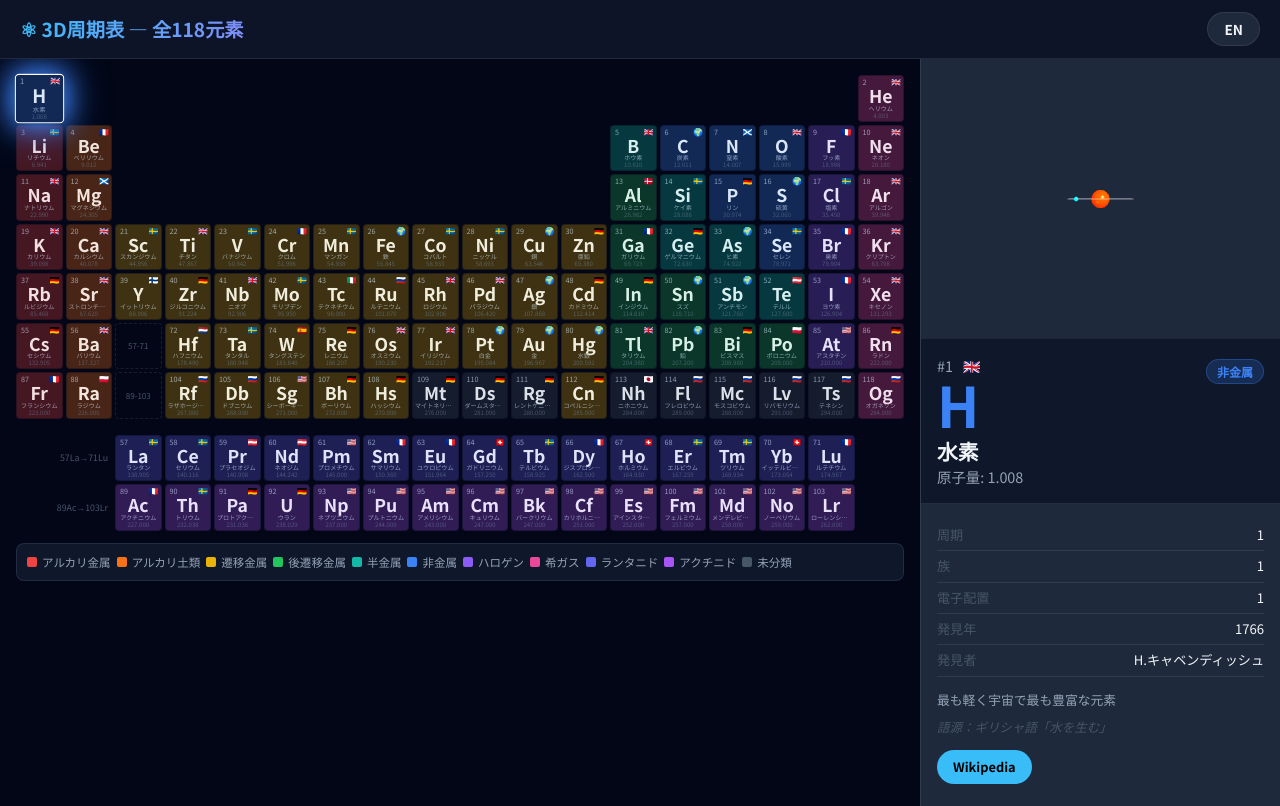
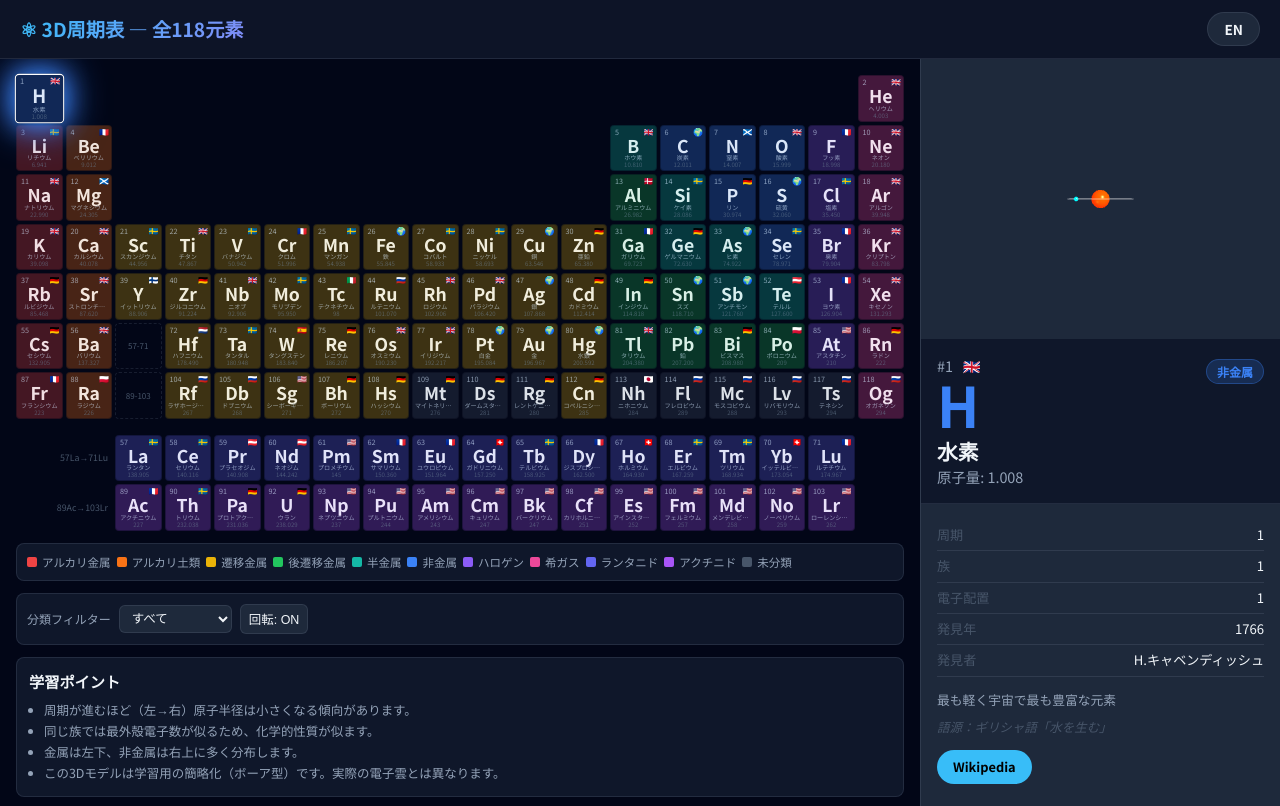
Before and after one commit to nakajima-masahiko/infographicsPublic, a website: page chemistry/periodic-table-3d.html in a window 1280 px wide. Drawn offline with nearby package versions, Linux system fonts and the light colour scheme.

Commit message:
Improve periodic table UX, learning notes, and accessibility

```diff
--- a/chemistry/periodic-table-3d.html
+++ b/chemistry/periodic-table-3d.html
@@ -195,6 +195,58 @@ html, body {
   border-radius: 8px;
   border: 1px solid var(--border);
 }
+#studyPanel {
+  margin-top: 12px;
+  padding: 12px;
+  background: var(--bg-card);
+  border: 1px solid var(--border);
+  border-radius: 8px;
+}
+#studyPanel h2 {
+  font-size: 0.95rem;
+  margin-bottom: 8px;
+}
+#studyPanel ul {
+  margin-left: 1.2em;
+  color: var(--text-secondary);
+  font-size: 0.78rem;
+  line-height: 1.7;
+}
+#controls {
+  margin-top: 12px;
+  display: flex;
+  flex-wrap: wrap;
+  gap: 8px;
+  align-items: center;
+  padding: 10px;
+  background: var(--bg-card);
+  border: 1px solid var(--border);
+  border-radius: 8px;
+}
+#controls label {
+  font-size: 0.75rem;
+  color: var(--text-secondary);
+}
+#controls select,
+#controls button {
+  background: var(--bg-panel);
+  border: 1px solid var(--border);
+  color: var(--text-primary);
+  border-radius: 6px;
+  padding: 5px 8px;
+  font-size: 0.78rem;
+}
+#controls button {
+  cursor: pointer;
+}
+.el-card:focus-visible,
+#langBtn:focus-visible,
+#controls button:focus-visible,
+#controls select:focus-visible,
+#wikiLink:focus-visible {
+  outline: 2px solid var(--accent);
+  outline-offset: 2px;
+}
 .legend-item {
   display: flex;
   align-items: center;
@@ -351,6 +403,17 @@ html, body {
   <div id="tablePane">
     <div id="ptGrid"></div>
     <div id="legend"></div>
+    <div id="controls">
+      <label for="catFilter" id="lbl-filter">分類フィルター</label>
+      <select id="catFilter">
+        <option value="all">すべて</option>
+      </select>
+      <button id="motionBtn" type="button">回転: ON</button>
+    </div>
+    <div id="studyPanel">
+      <h2 id="studyTitle">学習ポイント</h2>
+      <ul id="studyList"></ul>
+    </div>
   </div>
   <div id="detailPane" class="hidden">
     <div id="d3Container"></div>
@@ -547,16 +610,76 @@ POSITIONS.forEach(([z,r,c]) => { POS_MAP[z] = [r,c]; });
 
 // ─── LANGUAGE STATE ────────────────────────────────────────────────────────
 let lang = 'ja';
+let selectedCategory = 'all';
+let motionEnabled = true;
+
+const UI_TEXT = {
+  ja: {
+    title: '⚛ 3D周期表 — 全118元素',
+    lblPeriod: '周期',
+    lblGroup: '族',
+    lblShells: '電子配置',
+    lblDisc: '発見年',
+    lblDiscBy: '発見者',
+    lblFilter: '分類フィルター',
+    all: 'すべて',
+    motionOn: '回転: ON',
+    motionOff: '回転: OFF',
+    studyTitle: '学習ポイント',
+    studyTips: [
+      '周期が進むほど（左→右）原子半径は小さくなる傾向があります。',
+      '同じ族では最外殻電子数が似るため、化学的性質が似ます。',
+      '金属は左下、非金属は右上に多く分布します。',
+      'この3Dモデルは学習用の簡略化（ボーア型）です。実際の電子雲とは異なります。'
+    ],
+    spacerLA: '57La→71Lu',
+    spacerAC: '89Ac→103Lr',
+    placeholderAncient: '古代',
+    wiki: 'Wikipedia',
+    mass: '原子量',
+    category: '分類',
+    shells: '電子配置',
+    discoveredShort: '発見',
+    etymology: '語源：'
+  },
+  en: {
+    title: '⚛ 3D Periodic Table — All 118 Elements',
+    lblPeriod: 'Period',
+    lblGroup: 'Group',
+    lblShells: 'Electron Config',
+    lblDisc: 'Discovered',
+    lblDiscBy: 'Discoverer',
+    lblFilter: 'Category Filter',
+    all: 'All',
+    motionOn: 'Rotation: ON',
+    motionOff: 'Rotation: OFF',
+    studyTitle: 'Study Notes',
+    studyTips: [
+      'Across a period (left→right), atomic radius tends to decrease.',
+      'Elements in the same group have similar valence electrons and similar chemistry.',
+      'Metals are concentrated in the lower-left, nonmetals in the upper-right.',
+      'This 3D model is a simplified Bohr-style visualization, not a quantum electron cloud.'
+    ],
+    spacerLA: '57La→71Lu',
+    spacerAC: '89Ac→103Lr',
+    placeholderAncient: 'Ancient',
+    wiki: 'Wikipedia',
+    mass: 'Mass',
+    category: 'Category',
+    shells: 'Shells',
+    discoveredShort: 'Disc.',
+    etymology: 'Etymology: '
+  }
+};
+
+function t(key) {
+  return UI_TEXT[lang][key];
+}
+
 function toggleLang() {
   lang = lang === 'ja' ? 'en' : 'ja';
   document.getElementById('langBtn').textContent = lang === 'ja' ? 'EN' : 'JA';
-  document.getElementById('pageTitle').textContent = lang === 'ja' ? '⚛ 3D周期表 — 全118元素' : '⚛ 3D Periodic Table — All 118 Elements';
-  // update labels
-  document.getElementById('lbl-period').textContent = lang === 'ja' ? '周期' : 'Period';
-  document.getElementById('lbl-group').textContent = lang === 'ja' ? '族' : 'Group';
-  document.getElementById('lbl-shells').textContent = lang === 'ja' ? '電子配置' : 'Electron Config';
-  document.getElementById('lbl-disc').textContent = lang === 'ja' ? '発見年' : 'Discovered';
-  document.getElementById('lbl-discby').textContent = lang === 'ja' ? '発見者' : 'Discoverer';
+  updateStaticLabels();
   // update all el-name spans
   document.querySelectorAll('.el-name').forEach(el => {
     const z = parseInt(el.closest('.el-card').dataset.z);
@@ -565,8 +688,25 @@ function toggleLang() {
   });
   // update legend
   renderLegend();
+  renderStudyPanel();
+  populateFilter();
   // re-render detail if open
   if (currentZ) showDetail(currentZ);
+}
+
+function updateStaticLabels() {
+  document.getElementById('pageTitle').textContent = t('title');
+  document.getElementById('lbl-period').textContent = t('lblPeriod');
+  document.getElementById('lbl-group').textContent = t('lblGroup');
+  document.getElementById('lbl-shells').textContent = t('lblShells');
+  document.getElementById('lbl-disc').textContent = t('lblDisc');
+  document.getElementById('lbl-discby').textContent = t('lblDiscBy');
+  document.getElementById('lbl-filter').textContent = t('lblFilter');
+  document.getElementById('motionBtn').textContent = motionEnabled ? t('motionOn') : t('motionOff');
+}
+
+function formatMass(mass) {
+  return typeof mass === 'number' ? mass.toFixed(3).replace(/\.000$/, '') : mass;
 }
 
 // ─── CATEGORY CONFIG ───────────────────────────────────────────────────────
@@ -602,7 +742,10 @@ function buildGrid() {
     const [row, col] = pos;
     const div = document.createElement('div');
     div.className = `el-card ${CATS[cat].css}`;
+    div.setAttribute('tabindex', '0');
+    div.setAttribute('role', 'button');
     div.dataset.z = z;
+    div.dataset.cat = cat;
     div.style.gridRow = row;
     div.style.gridColumn = col;
     div.innerHTML = `
@@ -610,9 +753,15 @@ function buildGrid() {
       <span class="el-flag">${e[11]}</span>
       <span class="el-sym">${sym}</span>
       <span class="el-name">${lang==='ja'?nameJA:nameEN}</span>
-      <span class="el-mass">${typeof mass==='number'?mass.toFixed(mass<10?3:mass<100?3:3):mass}</span>
+      <span class="el-mass">${formatMass(mass)}</span>
     `;
     div.addEventListener('click', () => selectElement(z));
+    div.addEventListener('keydown', (ev) => {
+      if (ev.key === 'Enter' || ev.key === ' ') {
+        ev.preventDefault();
+        selectElement(z);
+      }
+    });
     div.addEventListener('mouseenter', (ev) => showTooltip(ev, z));
     div.addEventListener('mouseleave', hideTooltip);
     div.addEventListener('mousemove', moveTooltip);
@@ -645,15 +794,17 @@ function buildGrid() {
   laLabel.className = 'pt-la-label';
   laLabel.style.gridRow = 9;
   laLabel.style.gridColumn = '1/3';
-  laLabel.textContent = '57La→71Lu';
+  laLabel.textContent = t('spacerLA');
   grid.appendChild(laLabel);
 
   const acLabel = document.createElement('div');
   acLabel.className = 'pt-ac-label';
   acLabel.style.gridRow = 10;
   acLabel.style.gridColumn = '1/3';
-  acLabel.textContent = '89Ac→103Lr';
+  acLabel.textContent = t('spacerAC');
   grid.appendChild(acLabel);
+
+  applyCategoryFilter();
 }
 
 // ─── LEGEND ────────────────────────────────────────────────────────────────
@@ -665,6 +816,28 @@ function renderLegend() {
        <span>${lang==='ja'?v.ja:v.en}</span>
      </div>`
   ).join('');
+}
+
+function populateFilter() {
+  const select = document.getElementById('catFilter');
+  const current = selectedCategory;
+  select.innerHTML = `<option value="all">${t('all')}</option>` + Object.entries(CATS).map(([k,v]) =>
+    `<option value="${k}">${lang==='ja' ? v.ja : v.en}</option>`
+  ).join('');
+  select.value = current;
+}
+
+function applyCategoryFilter() {
+  document.querySelectorAll('.el-card').forEach(card => {
+    const show = selectedCategory === 'all' || card.dataset.cat === selectedCategory;
+    card.style.opacity = show ? '1' : '0.22';
+    card.style.filter = show ? 'none' : 'grayscale(0.6)';
+  });
+}
+
+function renderStudyPanel() {
+  document.getElementById('studyTitle').textContent = t('studyTitle');
+  document.getElementById('studyList').innerHTML = t('studyTips').map(tip => `<li>${tip}</li>`).join('');
 }
 
 // ─── TOOLTIP ───────────────────────────────────────────────────────────────
@@ -682,10 +855,10 @@ function showTooltip(ev, z) {
         <div class="tt-num">#${e[0]} &nbsp; ${e[11]}</div>
       </div>
     </div>
-    <div class="tt-row"><span class="tt-label">${lang==='ja'?'原子量':'Mass'}</span><span>${e[4]}</span></div>
-    <div class="tt-row"><span class="tt-label">${lang==='ja'?'分類':'Category'}</span><span>${lang==='ja'?cat.ja:cat.en}</span></div>
-    <div class="tt-row"><span class="tt-label">${lang==='ja'?'電子配置':'Shells'}</span><span>${e[8].join('-')}</span></div>
-    ${e[9]?`<div class="tt-row"><span class="tt-label">${lang==='ja'?'発見':'Disc.'}</span><span>${e[9]}</span></div>`:''}
+    <div class="tt-row"><span class="tt-label">${t('mass')}</span><span>${e[4]}</span></div>
+    <div class="tt-row"><span class="tt-label">${t('category')}</span><span>${lang==='ja'?cat.ja:cat.en}</span></div>
+    <div class="tt-row"><span class="tt-label">${t('shells')}</span><span>${e[8].join('-')}</span></div>
+    ${e[9]?`<div class="tt-row"><span class="tt-label">${t('discoveredShort')}</span><span>${e[9]}</span></div>`:''}
     <div class="tt-etym">${lang==='ja'?e[12]:e[13]}</div>
     <div class="tt-desc">${lang==='ja'?e[14]:e[15]}</div>
   `;
@@ -737,15 +910,15 @@ function showDetail(z) {
   document.getElementById('dPeriod').textContent = e[6] || '—';
   document.getElementById('dGroup').textContent = e[7] || '—';
   document.getElementById('dShells').textContent = e[8].join(' - ');
-  document.getElementById('dDisc').textContent = e[9] ? e[9] : (lang==='ja'?'古代':'Ancient');
+  document.getElementById('dDisc').textContent = e[9] ? e[9] : t('placeholderAncient');
   document.getElementById('dDiscBy').textContent = e[10];
   document.getElementById('elDesc').textContent = lang==='ja' ? e[14] : e[15];
-  document.getElementById('elEtym').textContent = (lang==='ja'?'語源：':'Etymology: ') + (lang==='ja'?e[12]:e[13]);
+  document.getElementById('elEtym').textContent = t('etymology') + (lang==='ja'?e[12]:e[13]);
   const wl = document.getElementById('wikiLink');
   wl.href = lang==='ja'
     ? `https://ja.wikipedia.org/wiki/${encodeURIComponent(e[2])}`
     : `https://en.wikipedia.org/wiki/${encodeURIComponent(e[3])}`;
-  wl.textContent = 'Wikipedia';
+  wl.textContent = t('wiki');
   // Build 3D model
   build3D(z);
 }
@@ -857,7 +1030,7 @@ function build3D(z) {
     animId = requestAnimationFrame(animate);
     t += 0.016;
     // Auto-rotate slowly when not dragging
-    if (!isDragging) rotGroup.rotation.y += 0.005;
+    if (motionEnabled && !isDragging) rotGroup.rotation.y += 0.005;
     // Orbit electrons
     electrons.forEach(({ mesh, shellR, si, angle }) => {
       const speed = 0.8 / (si + 1);
@@ -871,9 +1044,33 @@ function build3D(z) {
   animate();
 }
 
+function toggleMotion() {
+  motionEnabled = !motionEnabled;
+  document.getElementById('motionBtn').textContent = motionEnabled ? t('motionOn') : t('motionOff');
+}
+
+function handleResize() {
+  if (!renderer || !camera) return;
+  const container = document.getElementById('d3Container');
+  const W = container.clientWidth || 340;
+  const H = 280;
+  camera.aspect = W / H;
+  camera.updateProjectionMatrix();
+  renderer.setSize(W, H);
+}
+
 // ─── INIT ───────────────────────────────────────────────────────────────────
 buildGrid();
 renderLegend();
+populateFilter();
+renderStudyPanel();
+updateStaticLabels();
+document.getElementById('catFilter').addEventListener('change', (ev) => {
+  selectedCategory = ev.target.value;
+  applyCategoryFilter();
+});
+document.getElementById('motionBtn').addEventListener('click', toggleMotion);
+window.addEventListener('resize', handleResize);
 // Click H by default
 selectElement(1);
 </script>
```
